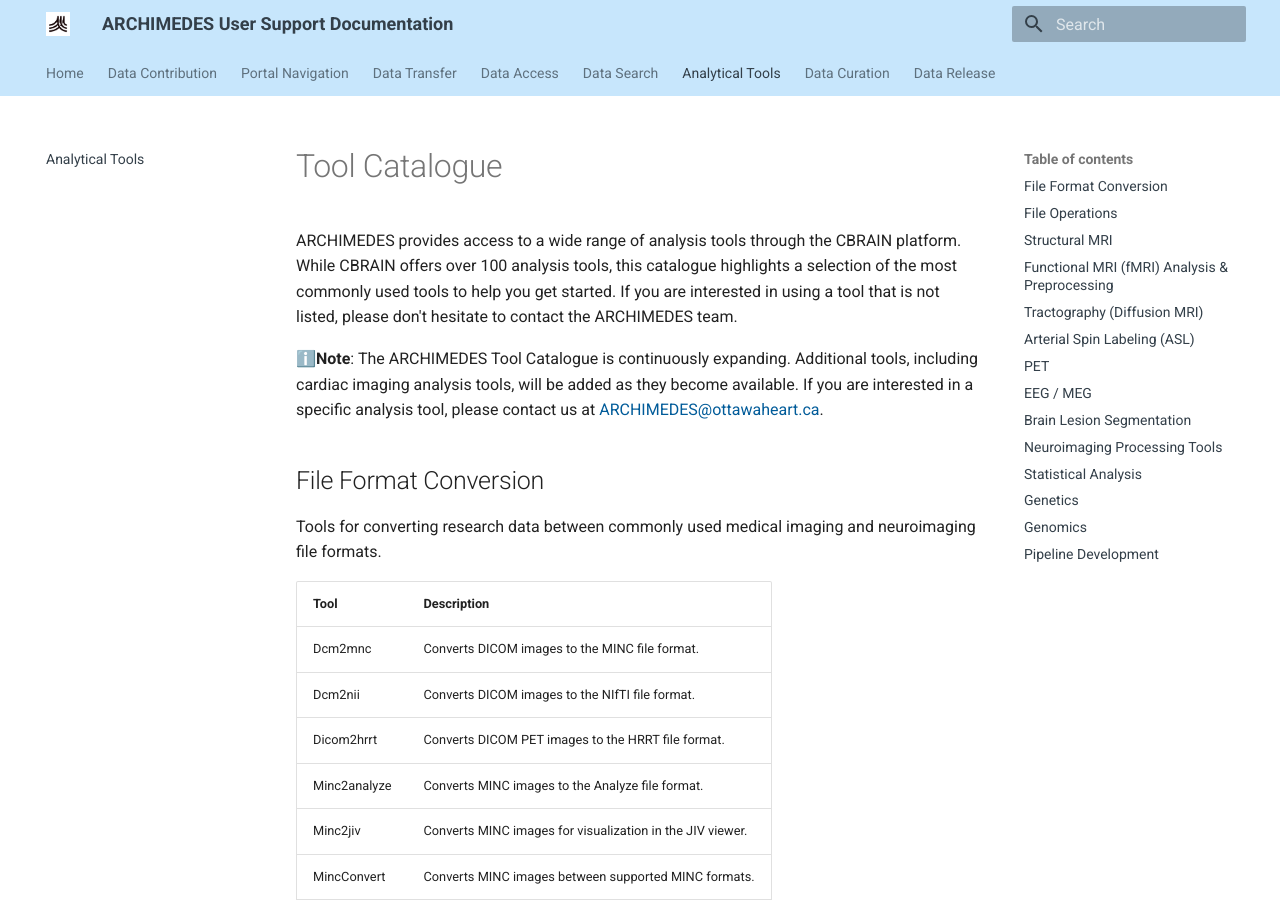
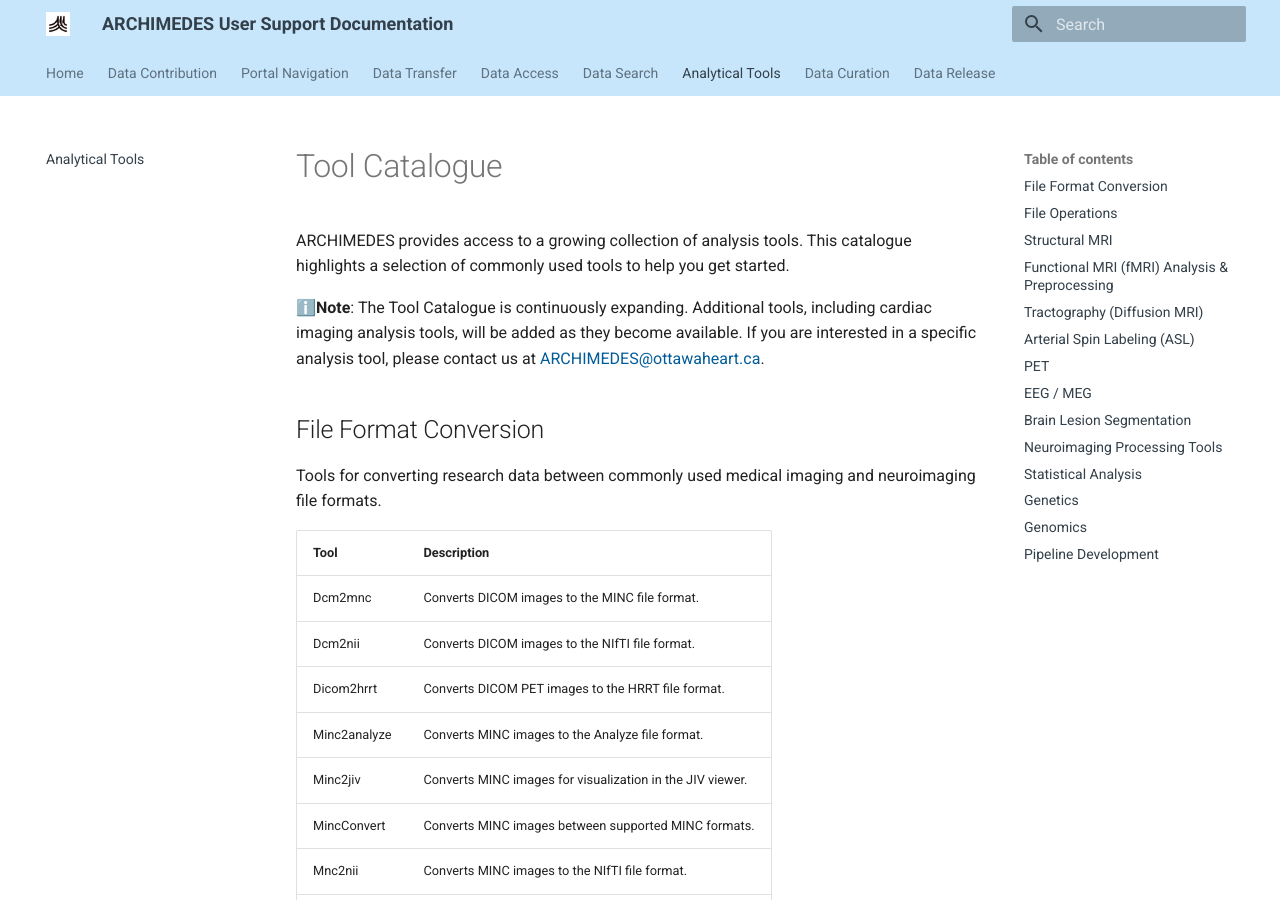
Before and after one commit to ARCHIMEDES-Data/ARCHIMEDES-wiki, an MkDocs documentation site: the page built from docs/processing-tools.md, in a window 1280 px wide and 900 px high. Built offline with MkDocs 1.6.1 and Material for MkDocs 9.7.7, drawn with Linux system fonts in a browser that asks for light colours.

Commit message:
Update analytical tools documentation

```diff
--- a/docs/processing-tools.md
+++ b/docs/processing-tools.md
@@ -1,8 +1,8 @@
 # Tool Catalogue
 
-ARCHIMEDES provides access to a wide range of analysis tools through the CBRAIN platform. While CBRAIN offers over 100 analysis tools, this catalogue highlights a selection of the most commonly used tools to help you get started. If you are interested in using a tool that is not listed, please don't hesitate to contact the ARCHIMEDES team.
+ARCHIMEDES provides access to a growing collection of analysis tools. This catalogue highlights a selection of commonly used tools to help you get started.
 
-**ℹ️Note**: The ARCHIMEDES Tool Catalogue is continuously expanding. Additional tools, including cardiac imaging analysis tools, will be added as they become available. If you are interested in a specific analysis tool, please contact us at [ARCHIMEDES@ottawaheart.ca](...).
+**ℹ️Note**: The Tool Catalogue is continuously expanding. Additional tools, including cardiac imaging analysis tools, will be added as they become available. If you are interested in a specific analysis tool, please contact us at [ARCHIMEDES@ottawaheart.ca](...).
 
 ## File Format Conversion
 
```
